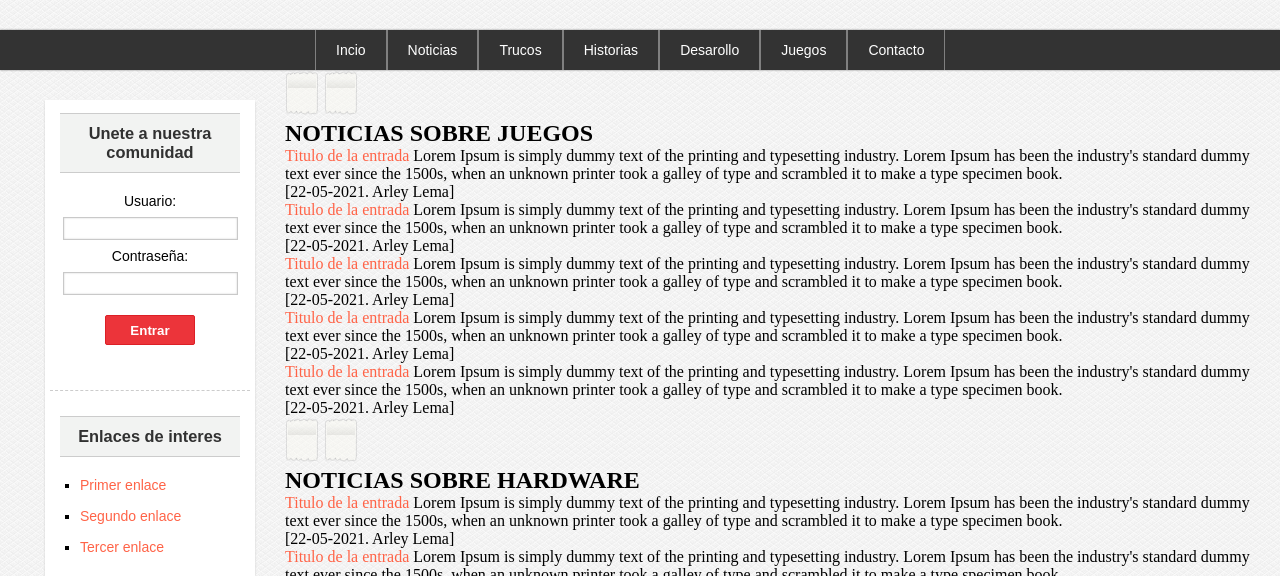
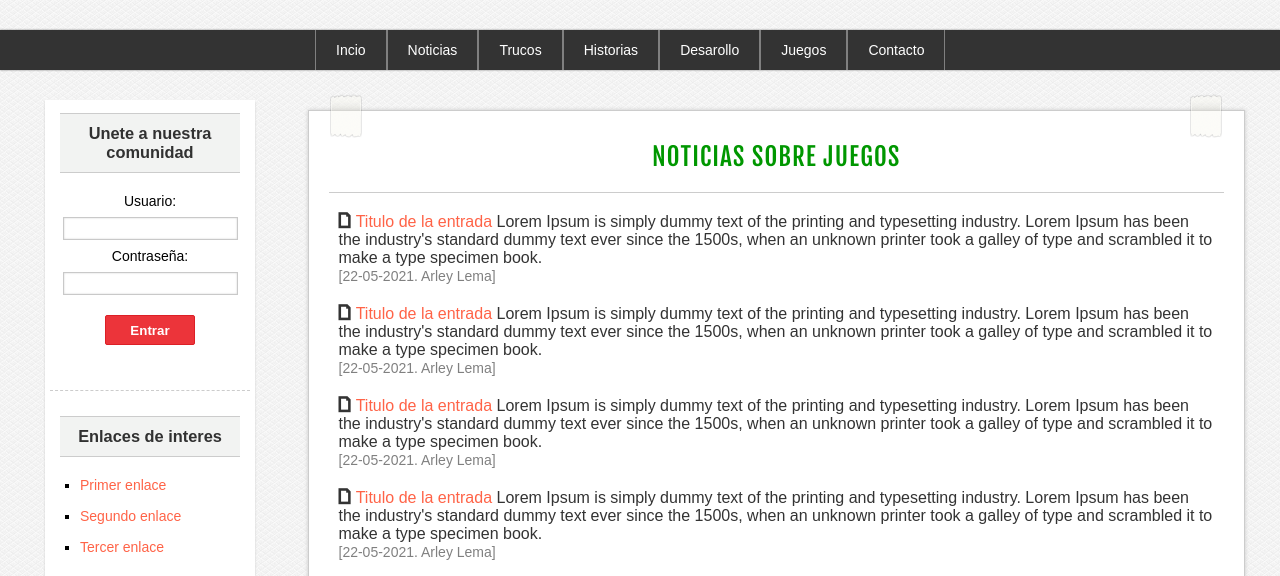
Before and after one commit to ARLEY09/PROYECTO-GAMER-NEWS, a plain HTML site: page index.html in a window 1280 px wide. Shown: the part 220-796 px from the top of the page. Drawn offline with Linux system fonts and the light colour scheme.

Commit message:
CONTENT SECTION SUCCESSFUL

```diff
--- a/css/styles.css
+++ b/css/styles.css
@@ -1,14 +1,33 @@
 /*FUENTES*/
-  @font-face{
-      font-family: "nevis";
-      src: url("fonts/nevis.eot");
-      src: url("fonts/nevis.eot?#iefix") format("embedded-opentype"),
+@font-face{
+    font-family: "nevis";
+    src: url("fonts/nevis.eot");
+    src: url("fonts/nevis.eot?#iefix") format("embedded-opentype"),
         url("fonts/nevis.woff") format("woff"),
         url("fonts/nevis.ttf") format("truetype"),
         url("fonts/nevis.svg") format("svg");
     font-weight: normal;
     font-style: normal;
-  }
+}
+
+@font-face{
+    font-family: "fajala";
+    src: url("fonts/FjallaOne-Regular.ttf") format("truetype");
+    font-weight: normal;
+    font-style: normal;
+}
+
+@font-face{
+    font-family: "icons";
+    src: url("fonts/websymbols-regular-webfont.svg#WebSymbolsRegular") format("svg");
+    src: url("fonts/websymbols-regular-webfont.eot");
+    src: url("fonts/websymbols-regular-webfont.eot#iefix") format("embedded-opentype"),
+        url("fonts/websymbols-regular-webfont.woff") format("woff"),
+        url("fonts/websymbols-regular-webfont.ttf") format("truetype");
+    font-weight: normal;
+    font-style: normal;
+}
+
 
 /*ESTILOS GENERALES*/
 *{
@@ -30,6 +49,12 @@ a:hover{
     font-weight: bolder;
 }
 
+.icon{
+    font-family: icons;
+    float: left;
+    margin-right: 5px;
+    margin-top: -2px;
+}
 
 
 /*FORMULARIO*/
@@ -228,7 +253,6 @@ header h1 a{
 /*Barra Lateral*/
 
 #aside, #frase{
-    clear: both;
     width: 210px;
     float: left;
     margin: 30px;
@@ -331,3 +355,63 @@ aside h3{
 }
 
 /*-------------------------------------------------*/
+
+
+
+
+/*--------------------SECCIONES--------------------*/
+
+#sections{
+    float: right;
+    width: 75%;
+    font-family: sans-serif;
+    margin-right: 20px;
+}
+
+#sections .titulo{
+    font-size: 25px;
+    margin-bottom: 10px;
+    font-family: fajala;
+    font-weight: normal;
+    letter-spacing: 1px;
+    text-align: center;
+    padding-top: 10px;
+    padding-bottom: 20px;
+    border-bottom: 1px solid #cccccc;
+    color: rgb(0, 151, 0);
+}
+
+#sections section{
+    margin-top: 40px;
+    background-color: white;
+    padding: 20px;
+    border: 1px solid #cccccc;
+    box-shadow: 0px 0px 4px #c9c9c9;
+    color: #333333;
+    font-size: 16px;
+    overflow: hidden;
+}
+
+#sections .article{
+    margin: 10px;
+    margin-top: 20px;
+    margin-bottom: 20px;
+}
+
+#sections .date{
+    color: gray;
+    font-size: 14px;
+}
+
+#sections .stickerOne,
+#sections .stickerTwo{
+    position: absolute;
+    margin-top: -38px;
+    z-index: 0;
+}
+
+#sections .stickerTwo{
+    margin-left: 860px;
+}
+
+/*-------------------------------------------------*/
--- a/index.html
+++ b/index.html
@@ -102,13 +102,6 @@
             </div>
         </aside>
 
-        <aside id="frase">
-            <img src="img/halo-frase.jpg"><br>
-            Halo: Infinite es un videojuego de disparos en primera persona próximo a estrenarse de la franquicia de
-            videojuegos de ciencia ficción creada por Bungie Studios y continuada por 343 Industries y Sperasoft. Será
-            exclusivo para las plataformas Xbox One, Microsoft Windows y Xbox Series X|S.
-            <a href="#">Leer más</a>
-        </aside>
         <!--Fin Barra Lateral-->
 
 
@@ -121,6 +114,7 @@
                 </span>
                 <h2 class="titulo">NOTICIAS SOBRE JUEGOS</h2>
                 <article class="article">
+                    <span class="icon">a</span>
                     <p>
                         <a href="#">Titulo de la entrada</a>
                         Lorem Ipsum is simply dummy text of the printing and typesetting industry. Lorem Ipsum has been
@@ -131,6 +125,7 @@
                     </p>
                 </article>
                 <article class="article">
+                    <span class="icon">a</span>
                     <p>
                         <a href="#">Titulo de la entrada</a>
                         Lorem Ipsum is simply dummy text of the printing and typesetting industry. Lorem Ipsum has been
@@ -141,6 +136,7 @@
                     </p>
                 </article>
                 <article class="article">
+                    <span class="icon">a</span>
                     <p>
                         <a href="#">Titulo de la entrada</a>
                         Lorem Ipsum is simply dummy text of the printing and typesetting industry. Lorem Ipsum has been
@@ -151,6 +147,7 @@
                     </p>
                 </article>
                 <article class="article">
+                    <span class="icon">a</span>
                     <p>
                         <a href="#">Titulo de la entrada</a>
                         Lorem Ipsum is simply dummy text of the printing and typesetting industry. Lorem Ipsum has been
@@ -161,6 +158,7 @@
                     </p>
                 </article>
                 <article class="article">
+                    <span class="icon">a</span>
                     <p>
                         <a href="#">Titulo de la entrada</a>
                         Lorem Ipsum is simply dummy text of the printing and typesetting industry. Lorem Ipsum has been
@@ -179,6 +177,7 @@
                 </span>
                 <h2 class="titulo">NOTICIAS SOBRE HARDWARE</h2>
                 <article class="article">
+                    <span class="icon">a</span>
                     <p>
                         <a href="#">Titulo de la entrada</a>
                         Lorem Ipsum is simply dummy text of the printing and typesetting industry. Lorem Ipsum has been
@@ -189,6 +188,7 @@
                     </p>
                 </article>
                 <article class="article">
+                    <span class="icon">a</span>
                     <p>
                         <a href="#">Titulo de la entrada</a>
                         Lorem Ipsum is simply dummy text of the printing and typesetting industry. Lorem Ipsum has been
@@ -199,6 +199,7 @@
                     </p>
                 </article>
                 <article class="article">
+                    <span class="icon">a</span>
                     <p>
                         <a href="#">Titulo de la entrada</a>
                         Lorem Ipsum is simply dummy text of the printing and typesetting industry. Lorem Ipsum has been
@@ -209,6 +210,7 @@
                     </p>
                 </article>
                 <article class="article">
+                    <span class="icon">a</span>
                     <p>
                         <a href="#">Titulo de la entrada</a>
                         Lorem Ipsum is simply dummy text of the printing and typesetting industry. Lorem Ipsum has been
@@ -219,6 +221,7 @@
                     </p>
                 </article>
                 <article class="article">
+                    <span class="icon">a</span>
                     <p>
                         <a href="#">Titulo de la entrada</a>
                         Lorem Ipsum is simply dummy text of the printing and typesetting industry. Lorem Ipsum has been
@@ -232,6 +235,15 @@
         </div>
         <!--Fin de secciones-->
 
+
+        <aside id="frase">
+            <img src="img/halo-frase.jpg"><br>
+            Halo: Infinite es un videojuego de disparos en primera persona próximo a estrenarse de la franquicia de
+            videojuegos de ciencia ficción creada por Bungie Studios y continuada por 343 Industries y Sperasoft. Será
+            exclusivo para las plataformas Xbox One, Microsoft Windows y Xbox Series X|S.
+            <a href="#">Leer más</a>
+        </aside>
+
     </div>
 
     <!--Fin Contenido Central-->
```
